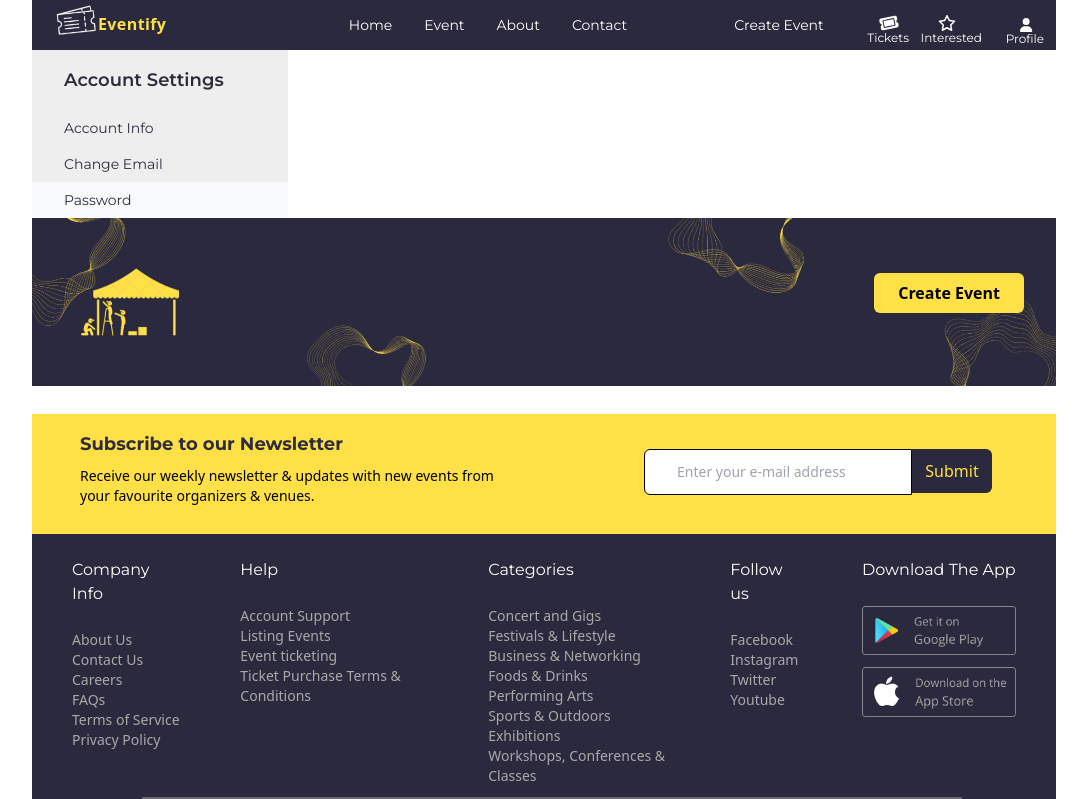
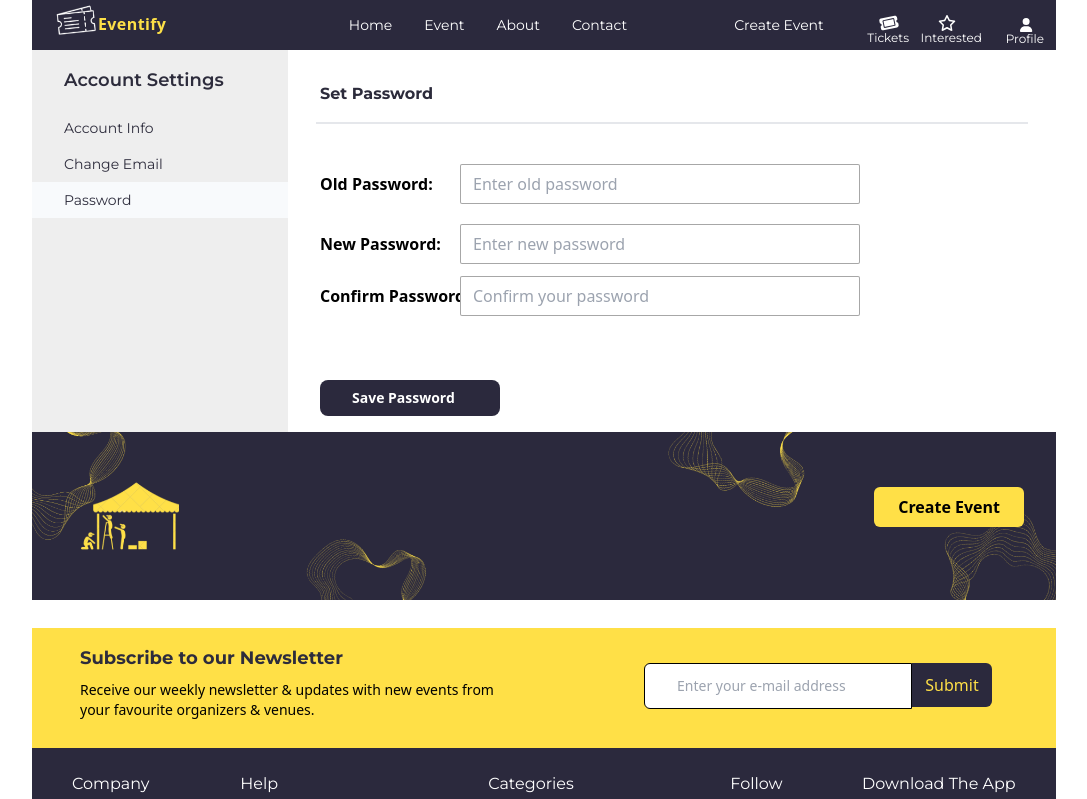
Before and after one commit to Darko05Cleanthe/Eventify-React-TailwindCss, a React (Vite) app in the folder frontend/: page /userprofile/password in a window 1280 px wide. Shown: the top 799 px of the page, without its empty margins (96-1183 px from the left). Built offline with nearby package versions, Linux system fonts and the light colour scheme.

Commit message:
Finalisation des pages de profil

```diff
--- a/frontend/src/pages/user/AccountInfo.jsx
+++ b/frontend/src/pages/user/AccountInfo.jsx
@@ -20,28 +20,28 @@ export default function AccountInfo() {
 
                 <div className="flex flex-row">
 
-                <label htmlFor="prenom" className="w-[100px] font-sans font-semibold px-2">First Name:</label>
+                <label htmlFor="prenom" className="w-[100px] font-sans font-semibold px-2 py-2">First Name:</label>
                 <input type="text" id="prenom" placeholder="Enter First name" className="border border-[#828282B2] p-2 w-[400px] rounded-sm px-3 py-[4px]"/>
 
                 </div>
 
                 <div className="flex flex-row">
 
-                <label htmlFor="nom" className="w-[100px] font-sans font-semibold px-2">Last Name:</label>
+                <label htmlFor="nom" className="w-[100px] font-sans font-semibold px-2 py-2">Last Name:</label>
                 <input type="text" id="nom" placeholder="Enter Last name" className="border border-[#828282B2] p-2 w-[400px] rounded-sm px-3 py-[4px]"/>
 
                 </div>
 
                 <div className="flex flex-row">
 
-                <label htmlFor="website" className="w-[100px] font-sans font-semibold px-2">Website:</label>
+                <label htmlFor="website" className="w-[100px] font-sans font-semibold px-2 py-2">Website:</label>
                 <input type="text" id="website" placeholder="Enter Website" className="border border-[#828282B2] p-2 w-[400px] rounded-sm px-3 py-[4px]"/>
 
                 </div>
 
                 <div className="flex flex-row">
 
-                <label htmlFor="company" className="w-[100px] font-sans font-semibold px-2">Company:</label>
+                <label htmlFor="company" className="w-[100px] font-sans font-semibold px-2 py-2">Company:</label>
                 <input type="text" id="company" placeholder="Enter company name" className="border border-[#828282B2] p-2 w-[400px] rounded-sm px-3 py-[4px]"/>
 
                 </div>
@@ -59,35 +59,35 @@ export default function AccountInfo() {
 
                 <div className="flex flex-row">
 
-                <label htmlFor="phone" className="w-[100px] font-sans font-semibold px-2">Phone Number:</label>
+                <label htmlFor="phone" className="w-[100px] font-sans font-semibold px-2 py-2">Phone Number:</label>
                 <input type="text" id="phone" placeholder="Enter phone number" className="border border-[#828282B2] p-2 w-[400px] rounded-sm px-3 py-[4px]"/>
 
                 </div>
 
                 <div className="flex flex-row">
 
-                <label htmlFor="address" className="w-[100px] font-sans font-semibold px-2">Adress:</label>
+                <label htmlFor="address" className="w-[100px] font-sans font-semibold px-2 py-2">Adress:</label>
                 <input type="text" id="address" placeholder="Enter address" className="border border-[#828282B2] w-[400px] h-[70px] rounded-sm px-3"/>
 
                 </div>
 
                 <div className="flex flex-row">
 
-                <label htmlFor="city" className="w-[100px] font-sans font-semibold px-2">City/Town:</label>
+                <label htmlFor="city" className="w-[100px] font-sans font-semibold px-2 py-2">City/Town:</label>
                 <input type="text" id="city" placeholder="Enter city" className="border border-[#828282B2] p-2 w-[400px] rounded-sm px-3 py-[4px]"/>
 
                 </div>
 
                 <div className="flex flex-row">
 
-                <label htmlFor="country" className="w-[100px] font-sans font-semibold px-2">Country:</label>
+                <label htmlFor="country" className="w-[100px] font-sans font-semibold px-2 py-2">Country:</label>
                 <input type="text" id="country" placeholder="Enter country" className="border border-[#828282B2] p-2 w-[400px] rounded-sm px-3 py-[4px]"/>
 
                 </div>
 
                 <div className="flex flex-row">
 
-                <label htmlFor="pincode" className="w-[100px] font-sans font-semibold px-2">Pincode:</label>
+                <label htmlFor="pincode" className="w-[100px] font-sans font-semibold px-2 py-2">Pincode:</label>
                 <input type="text" id="pincode" placeholder="Enter pincode" className="border border-[#828282B2] p-2 w-[400px] rounded-sm px-3 py-[4px]"/>
 
                 </div>
--- a/frontend/src/pages/user/ChangeEmail.jsx
+++ b/frontend/src/pages/user/ChangeEmail.jsx
@@ -1,10 +1,34 @@
+import { Link } from "react-router-dom"
 
 
+export default function ChangeEmail({email}) {
 
-export default function ChangeEmail() {
+    return <section className="flex flex-col w-full max-w-screen-lg h-1/2">
 
-    return <section>
+            <h6 className="font-[montserrat] font-bold text-[#2D2C3C] m-4">Change Email</h6>
+            <hr className="border-t-2 border[#6F6F6F4D] mx-3"/>
 
+            <form action="get" method="" className="flex flex-col my-5">
+
+                <h6 className="font-[montserrat] font-bold text-[#2D2C3C] m-4">Current Email: {email}</h6>
+
+                <div className="flex flex-row mx-4 my-5 gap-2">
+
+                <label htmlFor="new-email" className="w-[100px] font-sans font-semibold my-2">New Email:</label>
+                <input type="email" id='new-email' placeholder="Enter new email" className="border border-[#828282B2] w-[400px] rounded-sm px-3"/>
+
+                </div>
+
+                <div className="flex flex-row mx-4 gap-2">
+
+                <label htmlFor="confirm-email" className="w-[100px] font-sans font-semibold my-2 whitespace-nowrap">Confirm Email:</label>
+                <input type="email" id="confirm-email" placeholder="Confirm email" className="border border-[#828282B2] w-[400px] rounded-sm px-3"/>
+
+                </div>
+
+            </form>
+
+            <Link to='' className="relative font-sans font-bold bg-[#2B293D] text-white p-2 rounded-lg px-8 w-[180px] text-nowrap text-sm ml-[118px] my-5">Save New Email</Link>
 
     </section>
 }
--- a/frontend/src/pages/user/Password.jsx
+++ b/frontend/src/pages/user/Password.jsx
@@ -1,10 +1,38 @@
-
+import { Link } from "react-router-dom"
 
 
 export default function Password() {
 
-    return <section>
+    return <section className="flex flex-col w-full max-w-screen-lg h-1/2">
 
+        <h6 className="font-[montserrat] font-bold text-[#2c2b3b] m-4">Set Password</h6>
+        <hr className="border-t-2 border[#6F6F6F4D] mx-3"/>
 
+        <form action="get" method="" className="flex flex-col my-5">
+
+                <div className="flex flex-row mx-4 my-5 gap-10">
+
+                <label htmlFor="old-password" className="w-[100px] font-sans font-semibold my-2 whitespace-nowrap">Old Password:</label>
+                <input type="email" id='old-password' placeholder="Enter old password" className="border border-[#828282B2] w-[400px] rounded-sm px-3"/>
+
+                </div>
+
+                <div className="flex flex-row mx-4 gap-10">
+
+                <label htmlFor="new-password" className="w-[100px] font-sans font-semibold my-2 whitespace-nowrap">New Password:</label>
+                <input type="email" id="new-password" placeholder="Enter new password" className="border border-[#828282B2] w-[400px] rounded-sm px-3"/>
+
+                </div>
+
+                <div className="flex flex-row mx-4 gap-10 my-3">
+
+                <label htmlFor="confirm-password" className="w-[100px] font-sans font-semibold my-2 whitespace-nowrap">Confirm Password:</label>
+                <input type="email" id="confirm-password" placeholder="Confirm your password" className="border border-[#828282B2] w-[400px] rounded-sm px-3"/>
+
+                </div>
+
+        </form>
+
+        <Link to='' className="relative font-sans font-bold bg-[#2B293D] text-white p-2 rounded-lg px-8 w-[180px] text-nowrap text-sm ml-4 mt-8">Save Password</Link>
     </section>
 }
```
Also changed, not shown: 1 other file (tests, documents, lock files or other folders).
